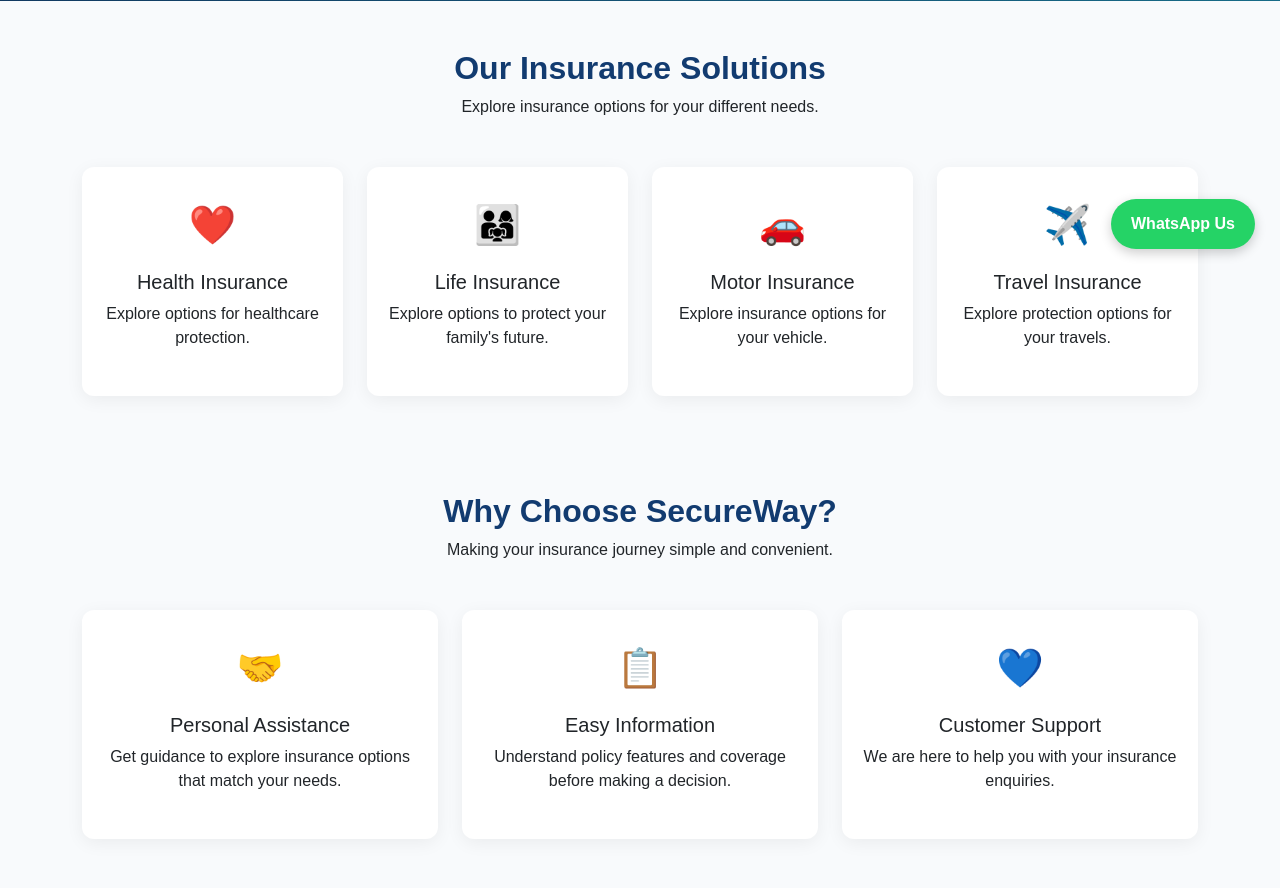
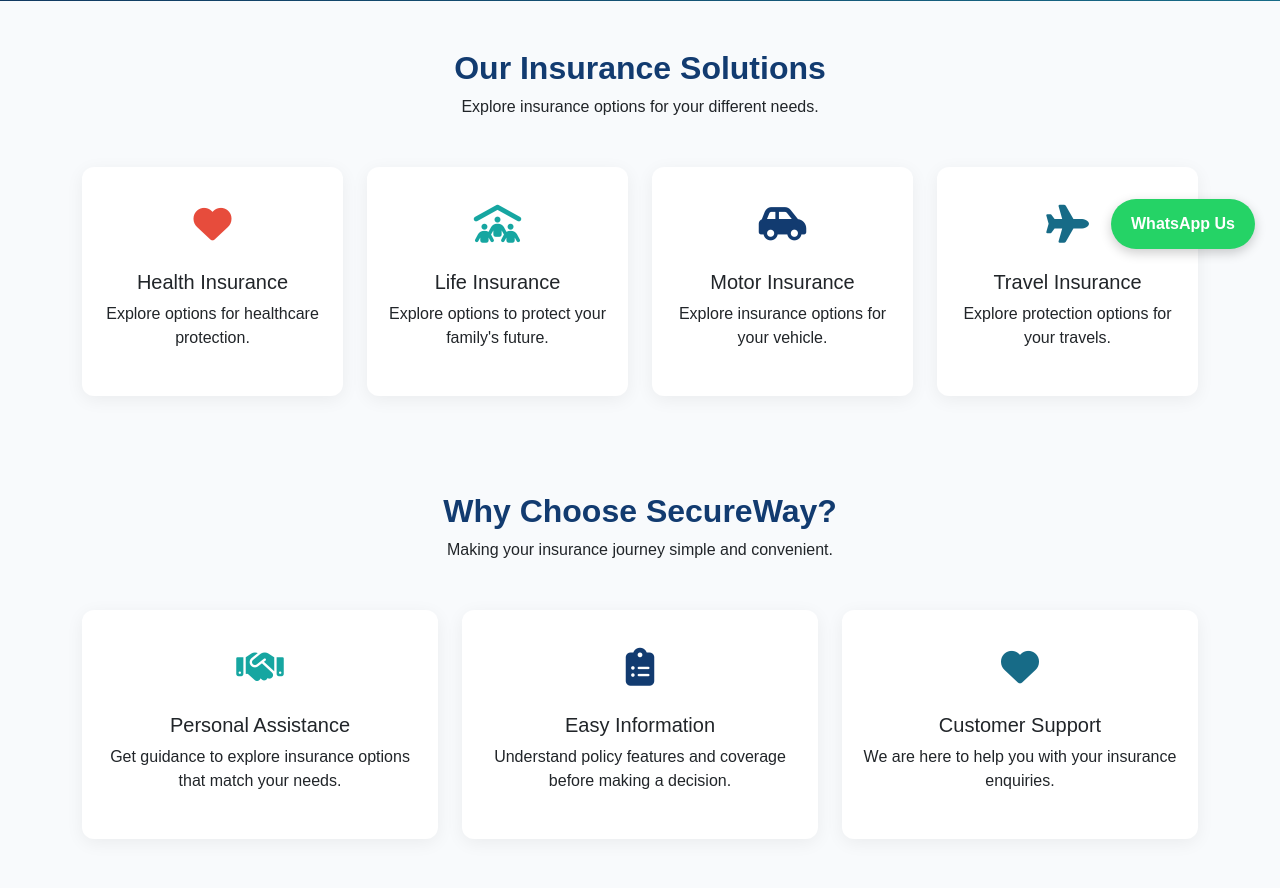
Before and after one commit to paruhh/secureway2, a Django app: page / in a window 1280 px wide. Shown: the part 526-1414 px from the top of the page. Run offline with Django 5.2, Linux system fonts and the light colour scheme; some libraries are stand-ins or nearby versions.

Commit message:
modified indexpage

```diff
--- a/home/templates/home/index.html
+++ b/home/templates/home/index.html
@@ -8,6 +8,7 @@
     <title>SecureWay | Your Protection, Our Priority</title>
 
     <link href="https://cdn.jsdelivr.net/npm/bootstrap@5.3.3/dist/css/bootstrap.min.css" rel="stylesheet">
+    <link rel="stylesheet" href="https://cdnjs.cloudflare.com/ajax/libs/font-awesome/6.5.2/css/all.min.css">
 
     <style>
         body {
@@ -226,7 +227,7 @@
 
             <div class="col-md-6 col-lg-3">
                 <div class="service-card text-center">
-                    <div class="service-icon">❤️</div>
+                    <div class="service-icon"><i class="fa-solid fa-heart" style="color: #e74c3c;"></i></div>
                     <h5 class="mt-3">Health Insurance</h5>
                     <p>Explore options for healthcare protection.</p>
                 </div>
@@ -234,7 +235,7 @@
 
             <div class="col-md-6 col-lg-3">
                 <div class="service-card text-center">
-                    <div class="service-icon">👨‍👩‍👧</div>
+                    <div class="service-icon"><i class="fa-solid fa-people-roof" style="color: #16a6a1;"></i></div>
                     <h5 class="mt-3">Life Insurance</h5>
                     <p>Explore options to protect your family's future.</p>
                 </div>
@@ -242,7 +243,7 @@
 
             <div class="col-md-6 col-lg-3">
                 <div class="service-card text-center">
-                    <div class="service-icon">🚗</div>
+                    <div class="service-icon"><i class="fa-solid fa-car-side" style="color: #123b70;"></i></div>
                     <h5 class="mt-3">Motor Insurance</h5>
                     <p>Explore insurance options for your vehicle.</p>
                 </div>
@@ -250,7 +251,7 @@
 
             <div class="col-md-6 col-lg-3">
                 <div class="service-card text-center">
-                    <div class="service-icon">✈️</div>
+                    <div class="service-icon"><i class="fa-solid fa-plane" style="color: #176b87;"></i></div>
                     <h5 class="mt-3">Travel Insurance</h5>
                     <p>Explore protection options for your travels.</p>
                 </div>
@@ -273,7 +274,7 @@
 
             <div class="col-md-4">
                 <div class="service-card text-center">
-                    <div class="service-icon">🤝</div>
+                    <div class="service-icon"><i class="fa-solid fa-handshake" style="color: #16a6a1;"></i></div>
                     <h5 class="mt-3">Personal Assistance</h5>
                     <p>Get guidance to explore insurance options
                     that match your needs.</p>
@@ -282,7 +283,7 @@
 
             <div class="col-md-4">
                 <div class="service-card text-center">
-                    <div class="service-icon">📋</div>
+                    <div class="service-icon"><i class="fa-solid fa-clipboard-list" style="color: #123b70;"></i></div>
                     <h5 class="mt-3">Easy Information</h5>
                     <p>Understand policy features and coverage
                     before making a decision.</p>
@@ -291,7 +292,7 @@
 
             <div class="col-md-4">
                 <div class="service-card text-center">
-                    <div class="service-icon">💙</div>
+                    <div class="service-icon"><i class="fa-solid fa-heart" style="color: #176b87;"></i></div>
                     <h5 class="mt-3">Customer Support</h5>
                     <p>We are here to help you with your
                     insurance enquiries.</p>
```
